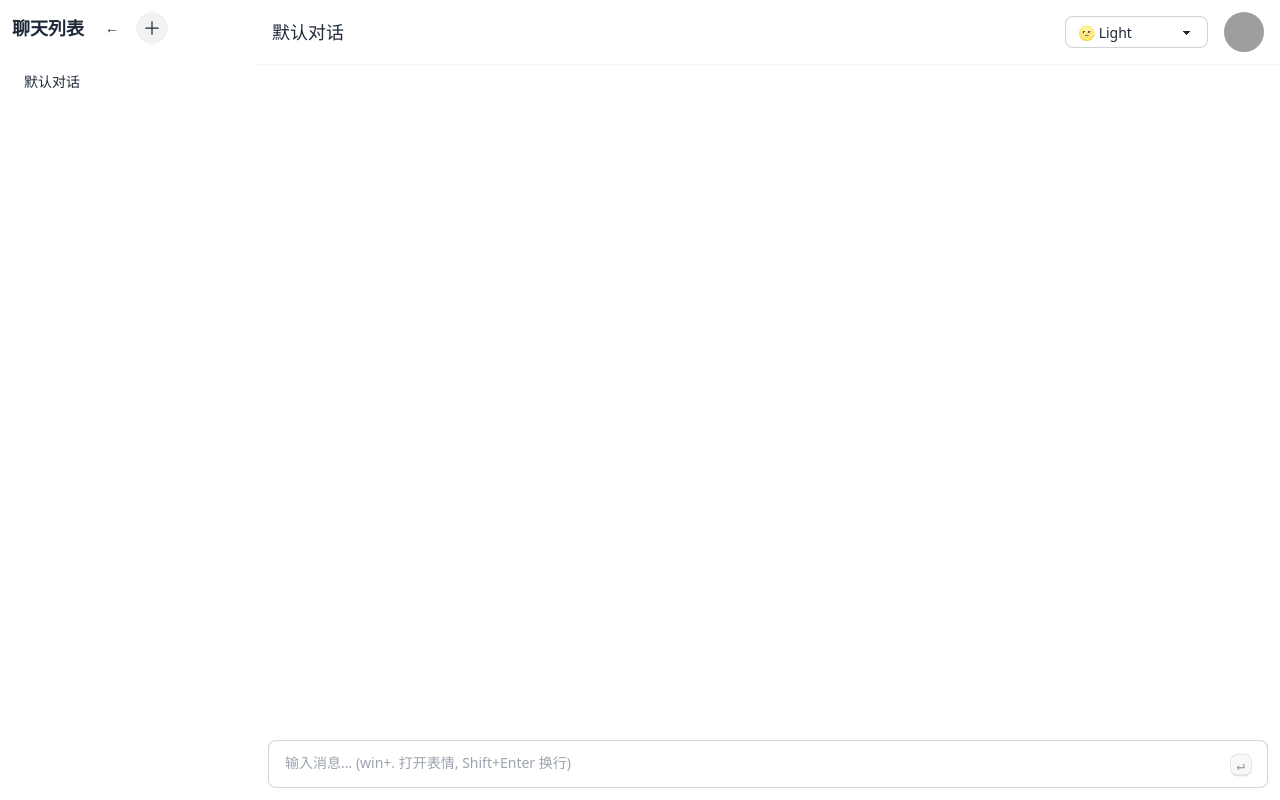
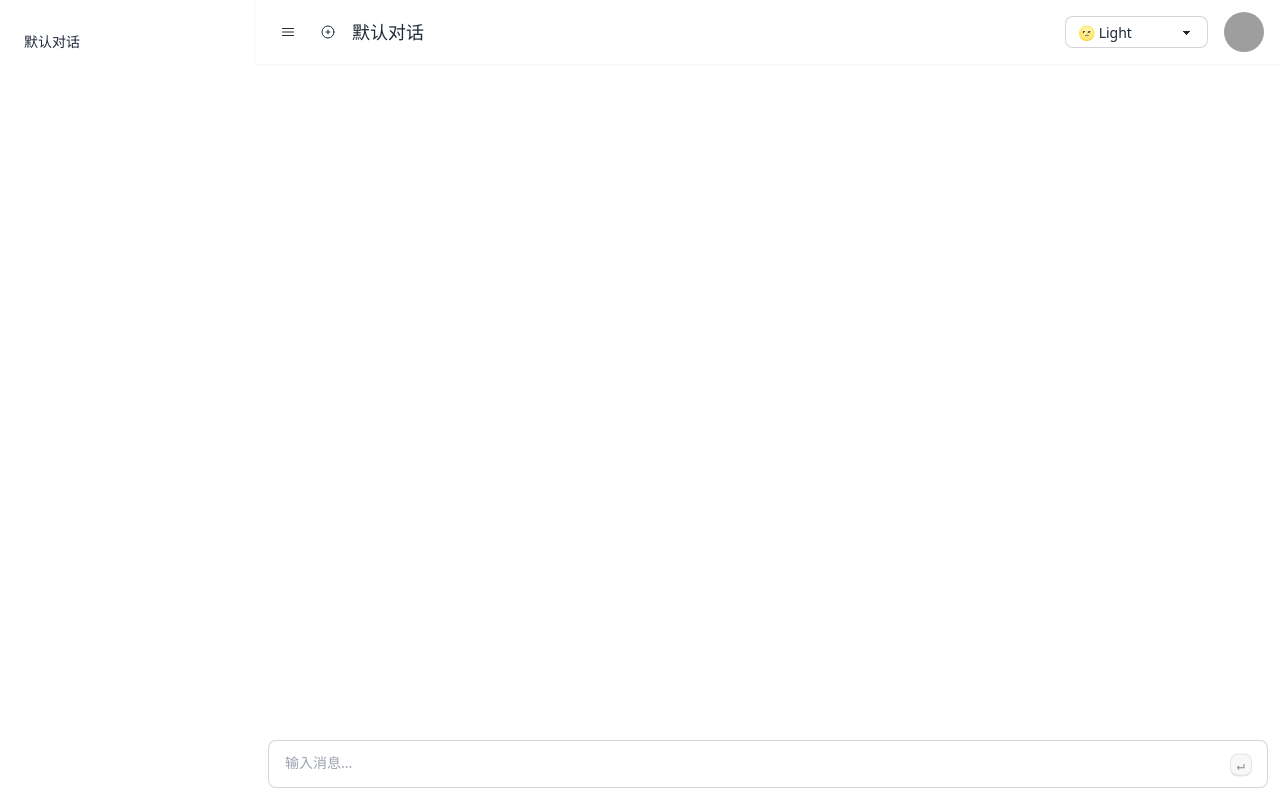
Before and after one commit to SliverKeigo/chatbox, a React (Vite) app: page / in a window 1280 px wide. Built offline with nearby package versions, Linux system fonts and the light colour scheme; grey boxes are pictures that could not be loaded; the HTML template or start-up script is replaced by a standard one.

Commit message:
Refactor sidebar and navbar buttons with SVG icons and improved interaction

```diff
--- a/src/App.tsx
+++ b/src/App.tsx
@@ -192,28 +192,9 @@ function App() {
 
   return (
     <div className="flex h-screen" data-theme={theme}>
-      {/* 侧边栏 */}
+
       <aside className={`${isSidebarCollapsed ? 'w-0 overflow-hidden' : 'w-56 md:w-64'} transition-all duration-300 flex flex-col h-full d-card rounded-none`}>
-        <div className="p-3 d-card-title">
-          <h2 className="text-lg font-bold">聊天列表</h2>
-          <div className="flex gap-1">
-            <button
-              className="d-btn d-btn-sm d-btn-ghost"
-              onClick={() => setIsSidebarCollapsed(!isSidebarCollapsed)}
-              title={isSidebarCollapsed ? '展开' : '收起'}
-            >
-              {isSidebarCollapsed ? '→' : '←'}
-            </button>
-            <button
-              className="d-btn d-btn-sm d-btn-circle"
-              onClick={handleNewChat}
-              title="新对话"
-            >
-              <svg xmlns="http://www.w3.org/2000/svg" fill="none" viewBox="0 0 24 24" strokeWidth={1.5} stroke="currentColor" className="w-5 h-5">
-                <path strokeLinecap="round" strokeLinejoin="round" d="M12 4.5v15m7.5-7.5h-15" />
-              </svg>
-            </button>
-          </div>
+        <div className="px-2 py-2 d-card-title flex justify-between items-center">
         </div>
         <div className="flex-1 overflow-y-auto p-2">
           <ChatList
@@ -237,15 +218,28 @@ function App() {
       <main className="flex-1 flex flex-col h-full">
         <header className="d-navbar shadow-sm px-4">
           <div className="flex-1 flex items-center">
-            {isSidebarCollapsed && (
-              <button
-                className="d-btn d-btn-sm d-btn-ghost mr-2"
-                onClick={() => setIsSidebarCollapsed(false)}
-                title="展开侧边栏"
-              >
-                ☰
-              </button>
-            )}
+            <button
+              className="d-btn d-btn-sm d-btn-ghost d-btn-circle mr-2"
+              onClick={() => setIsSidebarCollapsed(!isSidebarCollapsed)}
+              title={isSidebarCollapsed ? '展开' : '收起'}
+            >
+              <svg xmlns="http://www.w3.org/2000/svg" fill="none" viewBox="0 0 24 24" strokeWidth={1.5} stroke="currentColor" className="w-4 h-4">
+                {isSidebarCollapsed ? (
+                  <path strokeLinecap="round" strokeLinejoin="round" d="M8.25 4.5l7.5 7.5-7.5 7.5" />
+                ) : (
+                  <path strokeLinecap="round" strokeLinejoin="round" d="M3.75 6.75h16.5M3.75 12h16.5m-16.5 5.25h16.5" />
+                )}
+              </svg>
+            </button>
+            <button
+            className="d-btn d-btn-sm d-btn-ghost d-btn-circle mr-2"
+            onClick={handleNewChat}
+            title="新对话"
+          >
+            <svg xmlns="http://www.w3.org/2000/svg" fill="none" viewBox="0 0 24 24" strokeWidth={1.5} stroke="currentColor" className="w-4 h-4">
+              <path strokeLinecap="round" strokeLinejoin="round" d="M12 9v6m3-3H9m12 0a9 9 0 11-18 0 9 9 0 0118 0z" />
+            </svg>
+          </button>
             {isEditingTitle ? (
               <input
                 ref={titleInputRef}
--- a/src/components/Chat/ChatInput.tsx
+++ b/src/components/Chat/ChatInput.tsx
@@ -63,7 +63,7 @@ export function ChatInput({ onSendMessage, disabled }: ChatInputProps) {
         value={message}
         onChange={handleChange}
         onKeyDown={handleKeyDown}
-        placeholder={`输入消息... (${navigator.platform.includes('Mac') ? 'fn+E' : 'win+.'} 打开表情, Shift+Enter 换行)`}
+        placeholder={`输入消息... `}
         disabled={disabled}
       />
       <div className="absolute right-4 top-6 -translate-y-1/2">
```
